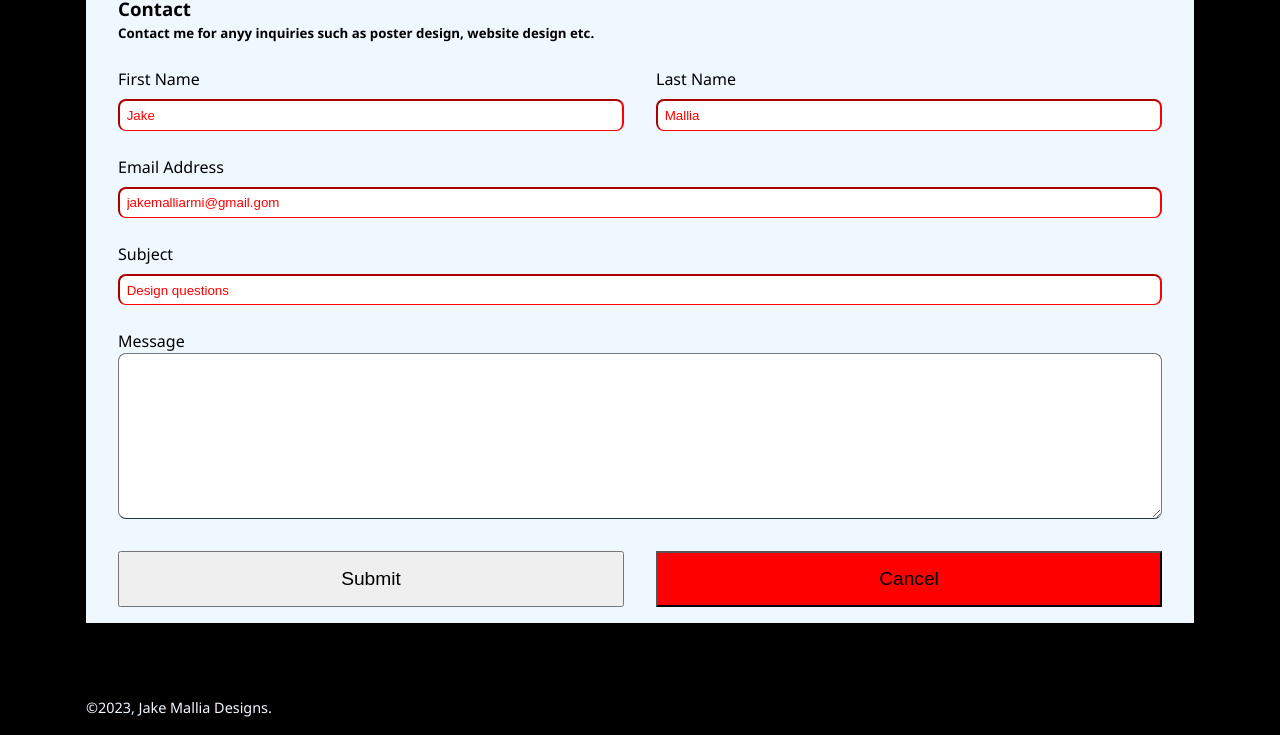
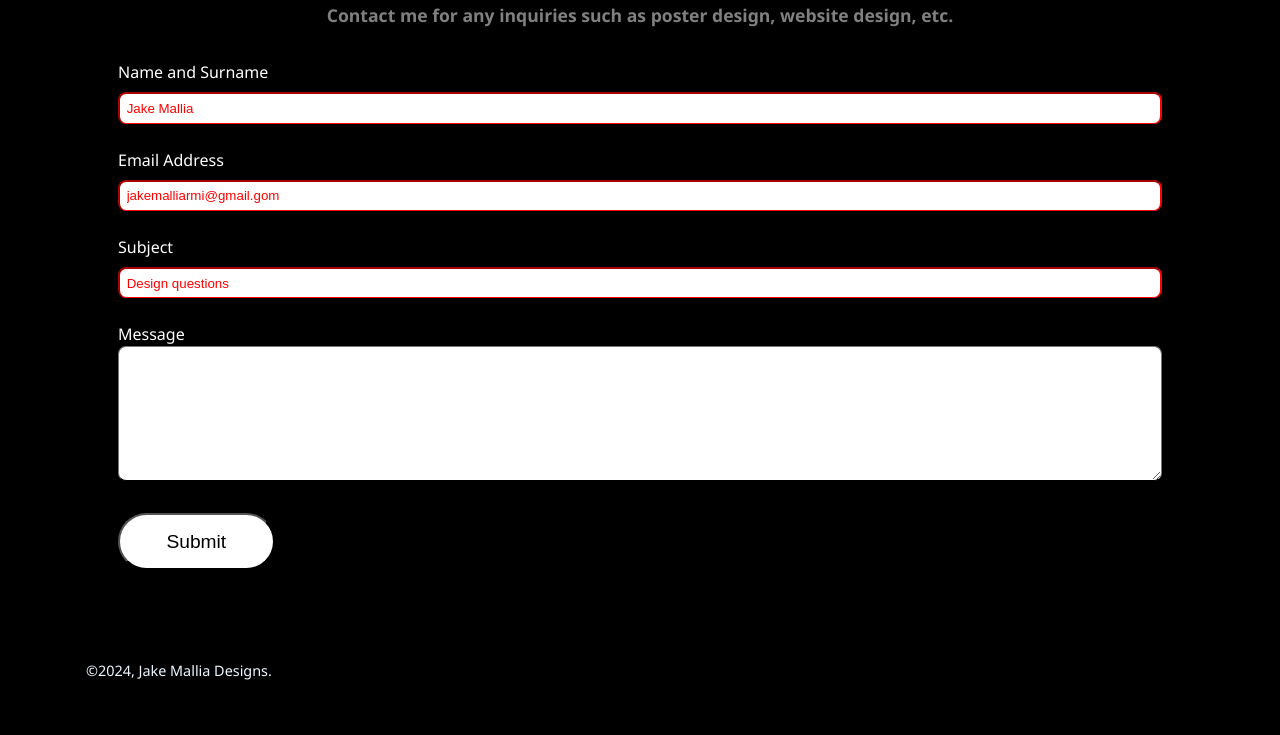
Before and after one commit to jaykeMschool/JaykeMschool.github.io, a plain HTML site: page WEB ASSIGNMENT/contact-page.html in a window 1280 px wide. Shown: the part 173-908 px from the top of the page. After the commit the page ends 870 px from the top, so only its background shows below. Drawn offline with Linux system fonts and the light colour scheme.

Commit message:
contact page and about page

```diff
--- a/WEB ASSIGNMENT/ASSETTS/STYLES/grid.css
+++ b/WEB ASSIGNMENT/ASSETTS/STYLES/grid.css
@@ -17,7 +17,7 @@
 }
 
 .container .row [class*="col"]{
-    background-color: aliceblue;
+    background-color: black;
     margin: 0 0.5rem;
     padding: 0.5rem;
 }
--- a/WEB ASSIGNMENT/ASSETTS/STYLES/style.css
+++ b/WEB ASSIGNMENT/ASSETTS/STYLES/style.css
@@ -3,6 +3,10 @@
 .navbar {
     border-bottom: 1px solid white;
     padding: .5em;
+}
+
+.nav-link {
+    margin: 1em;
 }
 
 .navbar-name{
@@ -60,6 +64,12 @@ a:hover {
     color: black;
 }
 
+.cfheader1 {
+    text-align: center;
+    color: gray;
+    font-size: 1.1em;
+}
+
 .contact-form-titles {
     color: white;
 }
@@ -73,6 +83,12 @@ a:hover {
     color: black;
 }
 
+.contact-form-label{
+    display: block;
+    width: 100%;
+    color: white;
+}
+
 .contact-form label {
     margin-bottom: 0.5em;
 }
@@ -80,7 +96,7 @@ a:hover {
 .contact-form input,
 .contact-form select,
 .contact-form textarea {
-    border-bottom: 1px solid #22333b;
+    border-bottom: 1px solid black;
     padding: 0.5em;
     border-radius: 8px;
 }
@@ -97,16 +113,17 @@ a:hover {
 .contact-form .button{
     cursor: pointer;
     padding: .8em;
-    width: 100%;
+    width: 15%;
     font-size: 1.2em;
+    text-align: center;
+    align-items: center;
+    border-radius: 100px;
+    background-color: white;
 }
 
-.contact-form button.clear{
-    background-color: #ff0000;
-}
-
-.contact-form button.clear:hover{
-    background-color: #cc0000;
+.contact-form button.button:hover{
+    background-color: black;
+    color: white;
 }
 
 
@@ -115,9 +132,11 @@ a:hover {
 
 
 
+<!--aboutpage-->
 
-
-
+.text {
+    color: white;
+}
 
 
 
--- a/WEB ASSIGNMENT/contact-page.html
+++ b/WEB ASSIGNMENT/contact-page.html
@@ -29,7 +29,7 @@
                     </li>
 
                     <li class="navbar-item" >
-                        <a href="article-list-page.html" class="nav-link">ARTICLES</a>
+                        <a href="article-list-page.html" class="nav-link">PROJECTS</a>
                     </li>
 
                     <li class="navbar-item" >
@@ -43,8 +43,12 @@
                 </ul>
 
                 <h1 class="navbar-name">
-                    JAKE MALLIA
+                    CONTACT ME
                 </h1>
+                <div>
+                    <h5 class="cfheader1">Contact me for any inquiries such as poster design, website design, etc.</h5>
+                </div>
+
             </div>
         </div>
 
@@ -69,35 +73,29 @@
 
                         <div class="container">
 
-                            <div class="row">
-                                <div class="col-12">
-                                    <h3>Contact</h3>
-                                    <h5>Contact me for anyy inquiries such as poster design, website design etc.</h5>
-                                </div>
-                            </div>
-
                         <!--Name Surname-->
                         <div class="row">
-                            <div class="col-6">
-                                <label for="first-name-input"> <div></div>First Name</label>
+                            <div class="col-12">
+                                <label for="first-name-input">
+                                    <div class="contact-form-label">
+                                        Name and Surname
+                                    </div>
+                                </label>
                                 <input type="text"
-                                id="first-name-input"
-                                name="first-name"
-                                placeholder="Jake" required>
-                            </div>
-                            <div class="col-6">
-                                <label for="last-name-input">Last Name</label>
-                                <input type="text"
-                                id="last-name-input"
-                                name="last-name"
-                                placeholder="Mallia" required>
+                                id="full-name-input"
+                                name="full-name"
+                                placeholder="Jake Mallia" required>
                             </div>
                         </div>
 
                         <!--Email-->
                         <div class="row">
                             <div class="col-12">
-                                <label for="email-address-input">Email Address</label>
+                                <label for="email-address-input">
+                                    <div class="contact-form-label">
+                                        Email Address
+                                    </div>
+                                </label>
                                 <input type="text"
                                 id="email-address-input"
                                 name="email-adress"
@@ -110,7 +108,9 @@
                         <div class="row">
                             <div class="col-12">
                                 <label for="subject-input">
-                                    Subject
+                                    <div class="contact-form-label">
+                                        Subject
+                                    </div>
                                 </label>
                                 <input type="text"
                                 id="subject-input"
@@ -124,33 +124,28 @@
                         <div class="row">
                             <div class="col-12">
                                 <label for="message-input">
-                                    Message
+                                    <div class="contact-form-label">
+                                        Message
+                                    </div>
                                     <textarea
                                     name="Message"
                                     id="message-input"
                                     cols="30"
-                                    rows="10"
+                                    rows="8"
                                     required>
                                 </textarea>
                             </div>
                         </div>
 
                         <!--Form Buttom-->
+
                         <div class="row">
-                            <div class="col-6">
+                            <div class="col-12">
                                 <button type="submit"
                                 class="button">
                                     Submit
                                 </button>
                             </div>
-
-                            <div class="col-6">
-                                <button type="reset"
-                                class="button clear">
-                                    Cancel
-                                </button>
-                            </div>
-
                         </div>
 
                     </div>
@@ -168,7 +163,7 @@
 
  <footer>
         <div class="container">
-            &copy;2023, Jake Mallia Designs.
+            &copy;2024, Jake Mallia Designs.
         </div>
     </footer>
 
```
Also changed, not shown: WEB ASSIGNMENT/about-page.html (+23 -2 lines), WEB ASSIGNMENT/article-list-page.html (+2 -6 lines), WEB ASSIGNMENT/focused-article-page.html (+1 -1 lines), WEB ASSIGNMENT/index.html (renamed from WEB ASSIGNMENT/home-page.html).
